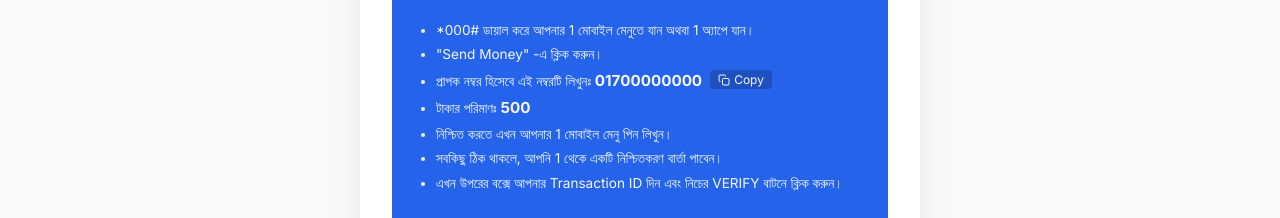
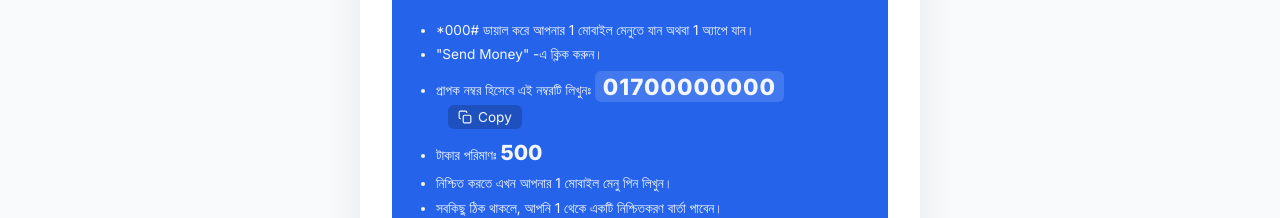
Before and after one commit to mdnoman1592008-ux/premium-store, a Next.js app in the folder frontend/: page /checkout/1 in a window 1280 px wide. Shown: the part 522-740 px from the top of the page. Built offline with nearby package versions, Linux system fonts and the light colour scheme; no server answers; sample sign-in values are in the browser's storage.

Commit message:
Highlight and enlarge payment number and price in instruction list

```diff
--- a/frontend/src/app/checkout/[method]/page.tsx
+++ b/frontend/src/app/checkout/[method]/page.tsx
@@ -304,7 +304,7 @@ export default function PaymentDetailsPage({ params }: { params: { method: strin
                 <li>{getUSSDCode(params.method)} ডায়াল করে আপনার {methodUpper} মোবাইল মেনুতে যান অথবা {methodUpper} অ্যাপে যান।</li>
                 <li>"Send Money" -এ ক্লিক করুন।</li>
                 <li>
-                  প্রাপক নম্বর হিসেবে এই নম্বরটি লিখুনঃ <strong style={{ fontSize: '0.95rem' }}>{number}</strong>
+                  প্রাপক নম্বর হিসেবে এই নম্বরটি লিখুনঃ <strong style={{ fontSize: '1.4rem', fontWeight: 800, letterSpacing: '1px', background: 'rgba(255,255,255,0.15)', padding: '2px 8px', borderRadius: '6px' }}>{number}</strong>
                   <button
                     type="button"
                     onClick={handleCopy}
@@ -312,21 +312,22 @@ export default function PaymentDetailsPage({ params }: { params: { method: strin
                       background: 'rgba(0,0,0,0.2)',
                       border: 'none',
                       color: 'white',
-                      padding: '2px 8px',
-                      borderRadius: '4px',
-                      marginLeft: '8px',
+                      padding: '4px 10px',
+                      borderRadius: '6px',
+                      marginLeft: '12px',
                       cursor: 'pointer',
-                      fontSize: '0.75rem',
+                      fontSize: '0.85rem',
                       display: 'inline-flex',
                       alignItems: 'center',
-                      gap: '4px'
+                      gap: '6px',
+                      transform: 'translateY(-2px)'
                     }}
                   >
-                    <svg width="12" height="12" viewBox="0 0 24 24" fill="none" stroke="currentColor" strokeWidth="2"><rect x="9" y="9" width="13" height="13" rx="2" ry="2"></rect><path d="M5 15H4a2 2 0 0 1-2-2V4a2 2 0 0 1 2-2h9a2 2 0 0 1 2 2v1"></path></svg>
+                    <svg width="14" height="14" viewBox="0 0 24 24" fill="none" stroke="currentColor" strokeWidth="2"><rect x="9" y="9" width="13" height="13" rx="2" ry="2"></rect><path d="M5 15H4a2 2 0 0 1-2-2V4a2 2 0 0 1 2-2h9a2 2 0 0 1 2 2v1"></path></svg>
                     {copied ? 'Copied' : 'Copy'}
                   </button>
                 </li>
-                <li>টাকার পরিমাণঃ <strong style={{ fontSize: '0.95rem' }}>{finalPrice}</strong></li>
+                <li>টাকার পরিমাণঃ <strong style={{ fontSize: '1.3rem', fontWeight: 800 }}>{finalPrice}</strong></li>
                 <li>নিশ্চিত করতে এখন আপনার {methodUpper} মোবাইল মেনু পিন লিখুন।</li>
                 <li>সবকিছু ঠিক থাকলে, আপনি {methodUpper} থেকে একটি নিশ্চিতকরণ বার্তা পাবেন।</li>
                 <li>এখন উপরের বক্সে আপনার Transaction ID দিন এবং নিচের VERIFY বাটনে ক্লিক করুন।</li>
```
